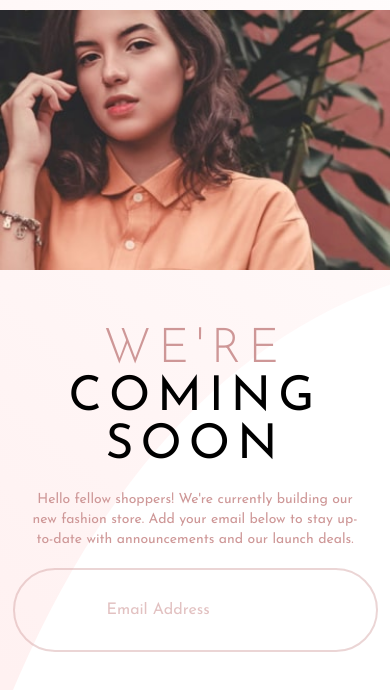
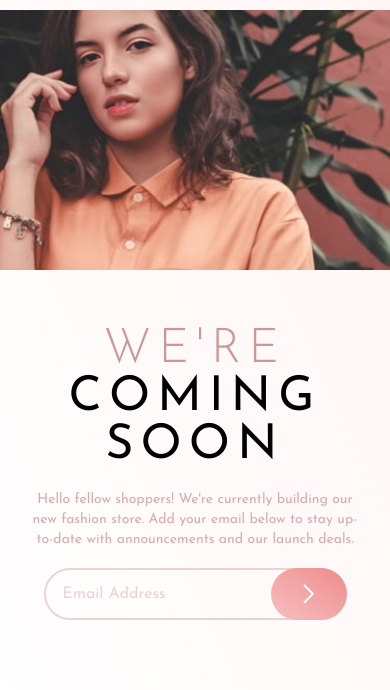
Before and after one commit to antonio-lopez/fm-base-apparel-coming-soon, a website: page index.html in a window 390 px wide. Shown: the part 78-768 px from the top of the page. Drawn offline with Linux system fonts and the light colour scheme.

Commit message:
mobile view finished

```diff
--- a/index.html
+++ b/index.html
@@ -21,7 +21,10 @@
 
     <title>Frontend Mentor | Base Apparel coming soon page</title>
   </head>
-  <body class="h-screen bg-[url('/images/bg-pattern-desktop.svg')]">
+  <!-- <body
+    class="h-screen bg-[url('/images/bg-pattern-desktop.svg')] bg-contain bg-right"
+  > -->
+  <body class="h-screen bg-gradient-to-tr from-bgWhite to-bgPink">
     <div class="grid-col-1 m-auto grid md:grid-cols-2">
       <!-- logo -->
       <div class="p-8">
@@ -42,23 +45,26 @@
             >
           </h1>
         </div>
-        <p class="px-8 py-5 text-center text-sm text-desaturatedRed">
+        <p class="px-8 py-5 text-center text-sm text-desaturatedRed/80">
           Hello fellow shoppers! We're currently building our new fashion store.
           Add your email below to stay up-to-date with announcements and our
           launch deals.
         </p>
         <!-- email input -->
-        <!-- pill -->
         <div
-          class="rounded-full p-4 px-20 outline outline-2 outline-desaturatedRed/40"
+          class="relative grid grid-cols-3 grid-rows-1 rounded-full px-4 py-3 outline outline-2 outline-desaturatedRed/40"
         >
-          <div class="p-3">
-            <input
-              type="email"
-              class="text-left placeholder-desaturatedRed/60"
-              required
-              placeholder="Email Address"
-            />
+          <input
+            type="email"
+            class="col-span-2 bg-transparent placeholder-desaturatedRed/40 outline-none"
+            required
+            placeholder="Email Address"
+          />
+          <!-- submit button -->
+          <div
+            class="absolute -top-[2px] -right-[3px] rounded-full bg-gradient-to-tr from-softPink to-darkPink py-4 px-8 outline-1 outline-desaturatedRed"
+          >
+            <img src="/images/icon-arrow.svg" alt="icon arrow" />
           </div>
         </div>
       </div>
--- a/tailwind.config.js
+++ b/tailwind.config.js
@@ -6,6 +6,10 @@ module.exports = {
         desaturatedRed: 'hsl(0, 36%, 70%)',
         softRed: 'hsl(0, 93%, 68%)',
         darkGrayishRed: 'hsl(0, 6%, 24%)',
+        bgWhite: 'hsl(0, 0%, 100%)',
+        bgPink: 'hsl(0, 100%, 98%)',
+        softPink: 'hsl(0, 80%, 86%)',
+        darkPink: 'hsl(0, 74%, 74%)',
       },
       fontFamily: {
         'sans-serif': ['Josefin Sans'],
```
Also changed, not shown: css/main.css.
